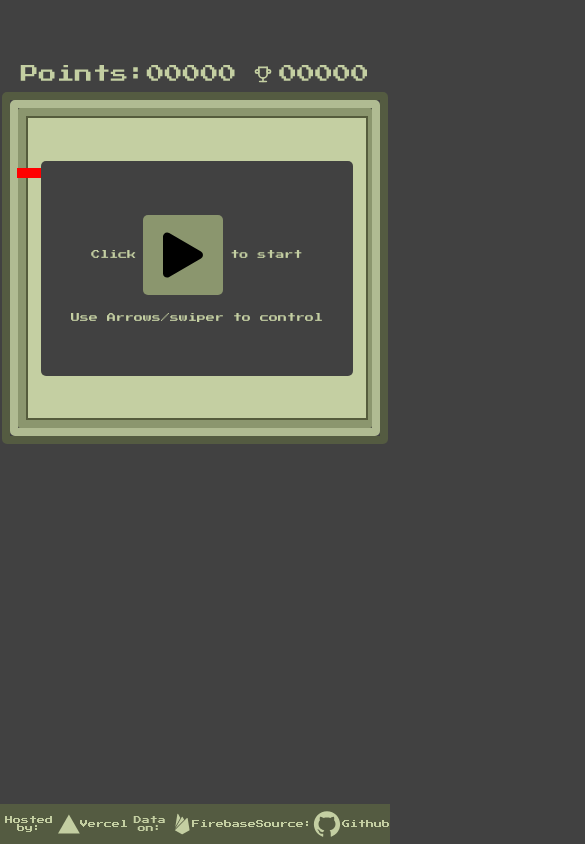
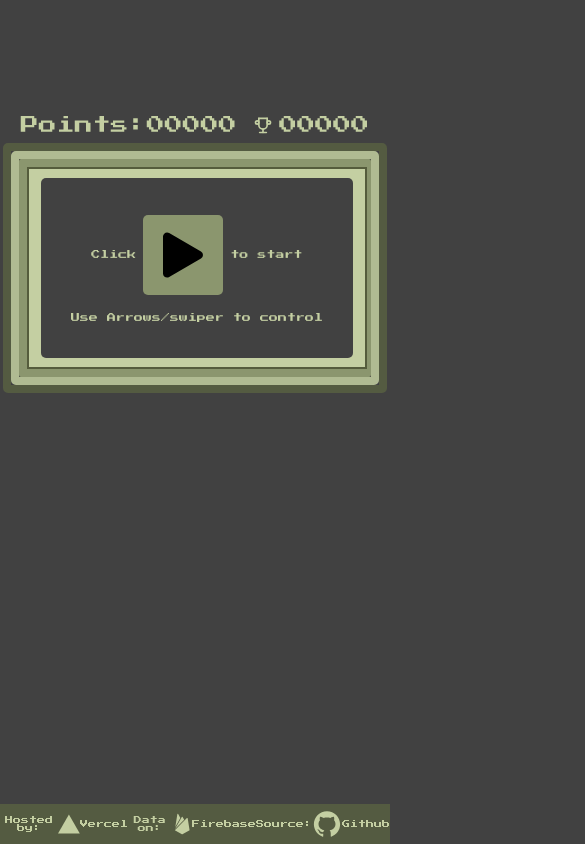
Before and after one commit to tobyonono/snake-typescript, a React (Create React App) app: page / in a window 390 px wide. Shown: the top 844 px of the page, 585 px wide, since content can reach past the window. Built offline with nearby package versions, Linux system fonts and the light colour scheme.

Commit message:
fix mobile responsiveness

```diff
--- a/src/Board/board.css
+++ b/src/Board/board.css
@@ -42,24 +42,9 @@
 
 @media only screen and (max-width: 600px) {
 
-  .board4 {
-    width: 95%;
+  .empty {
+    width: 1.7vw;
+    height: 1.7vw;
   }
 
-  .board1 {
-    width: 100%;
-  }
-
-  .empty {
-    width: 20px;
-    height: 10px;
-    font-size: 6px;
-  }
-
-
-  .filled {
-    background-color: red;
-    width: 20px;
-    height: 0px;
-  }
 }
--- a/src/PanelStart/panelStart.css
+++ b/src/PanelStart/panelStart.css
@@ -2,7 +2,7 @@
   position: absolute;
   margin: 1em;
   width: 465px;
-  height: 215px;
+  height: 180px;
   background-color: #414141;
   border-radius: 5px;
   display:flex;
```
